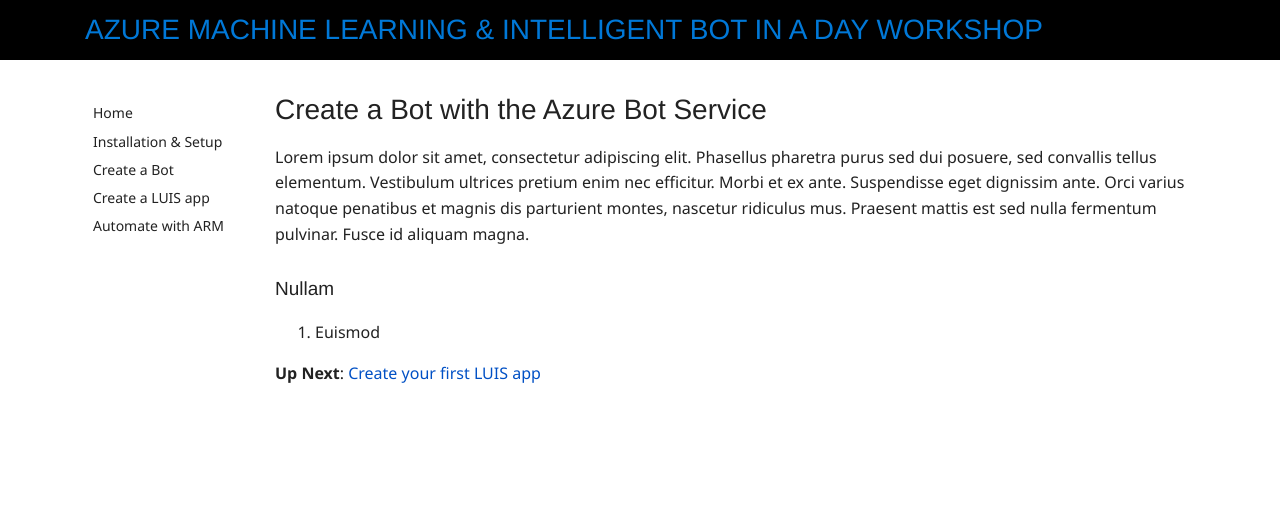
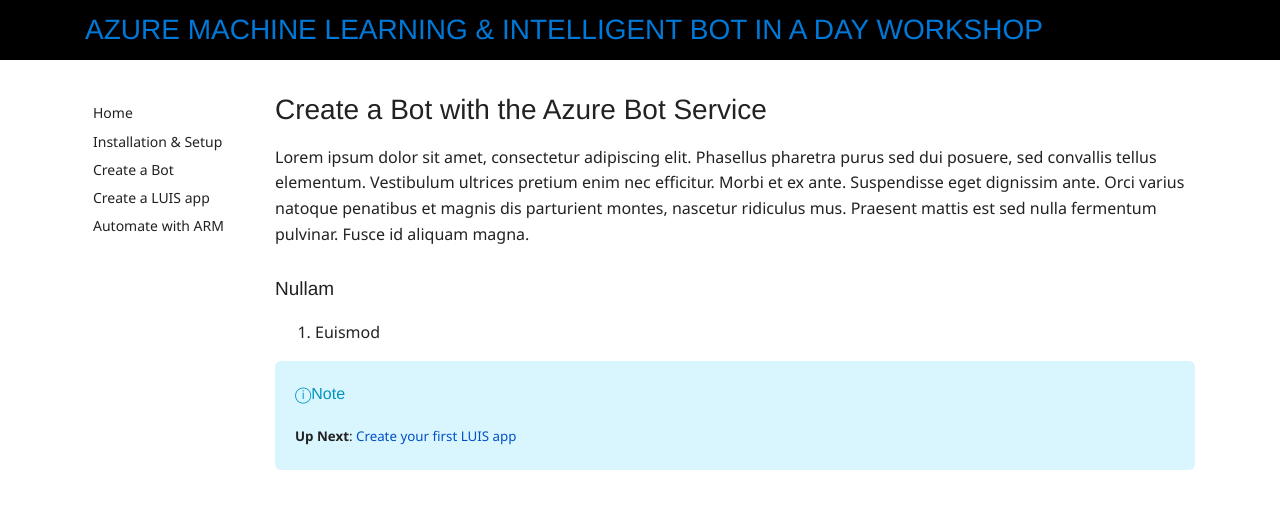
Before and after one commit to scook-valorem/bot-in-a-day, a Jekyll site: the page built from bot.md, in a window 1280 px wide. Shown: the top 509 px of the page. Built offline with Jekyll 4.4.1, drawn with Linux system fonts in a browser that asks for light colours; nearby versions of some CDN libraries.

Commit message:
Update style.css

```diff
--- a/assets/css/style.css
+++ b/assets/css/style.css
@@ -257,3 +257,18 @@
     padding-top: 4px;
     word-wrap: break-word;
 }
+blockquote {
+    background-color: #d9f6ff;
+    border-color: #bff1ff;
+    color: inherit;
+    font-size: smaller;
+    padding: 20px;
+    margin-top: 15px;
+    border-radius: 6px;
+}
+blockquote:before {
+    content: "\0024D8 Note";
+    color: #0094bf;
+    font-size: larger;
+    font-family: segoe-ui_light, "Segoe UI Light", "Segoe WP", "Helvetica Neue", Helvetica, sans-serif;
+}
```
